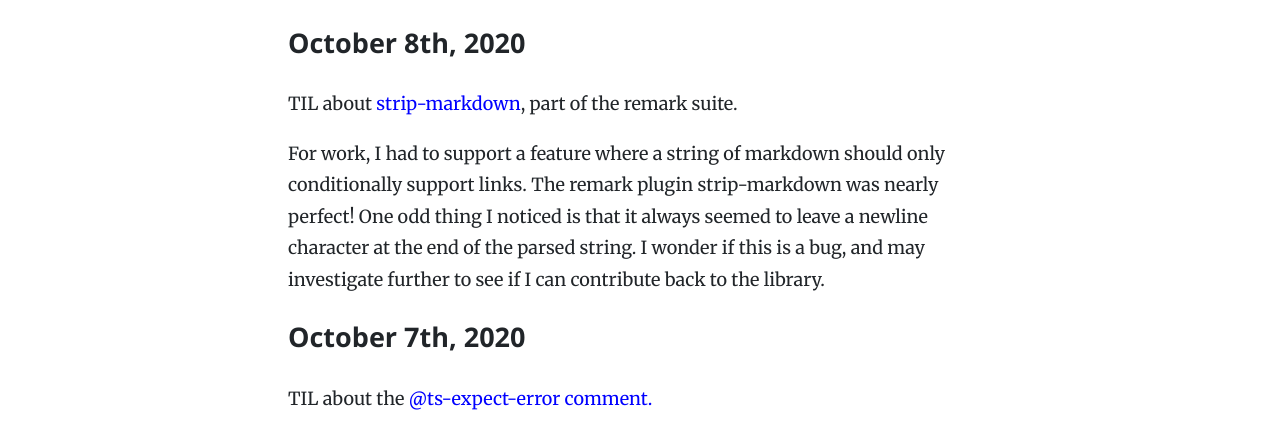
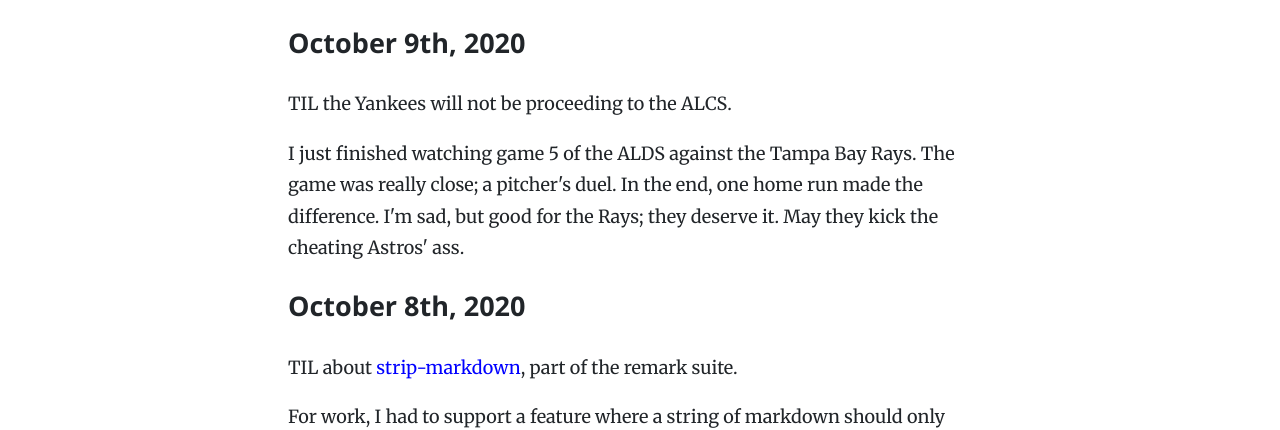
Before and after one commit to michaelyuen/personal-website, a React app in the folder v5/: page /today-i-learned in a window 1280 px wide. Shown: the part 344-774 px from the top of the page. Built offline with nearby package versions, Linux system fonts and the light colour scheme; a web font is replaced by a local one.

Commit message:
Add TIL for 2020-10-09

```diff
--- a/v5/pages/today-i-learned.tsx
+++ b/v5/pages/today-i-learned.tsx
@@ -2,6 +2,14 @@
   return (
     <section className="TILContainer">
       <h1>Today I Learned</h1>
+      <h2>October 9th, 2020</h2>
+      <p>TIL the Yankees will not be proceeding to the ALCS.</p>
+      <p>
+        I just finished watching game 5 of the ALDS against the Tampa Bay Rays.
+        The game was really close; a pitcher's duel. In the end, one home run
+        made the difference. I'm sad, but good for the Rays; they deserve it.
+        May they kick the cheating Astros' ass.
+      </p>
       <h2>October 8th, 2020</h2>
       <p>
         TIL about{" "}
```
